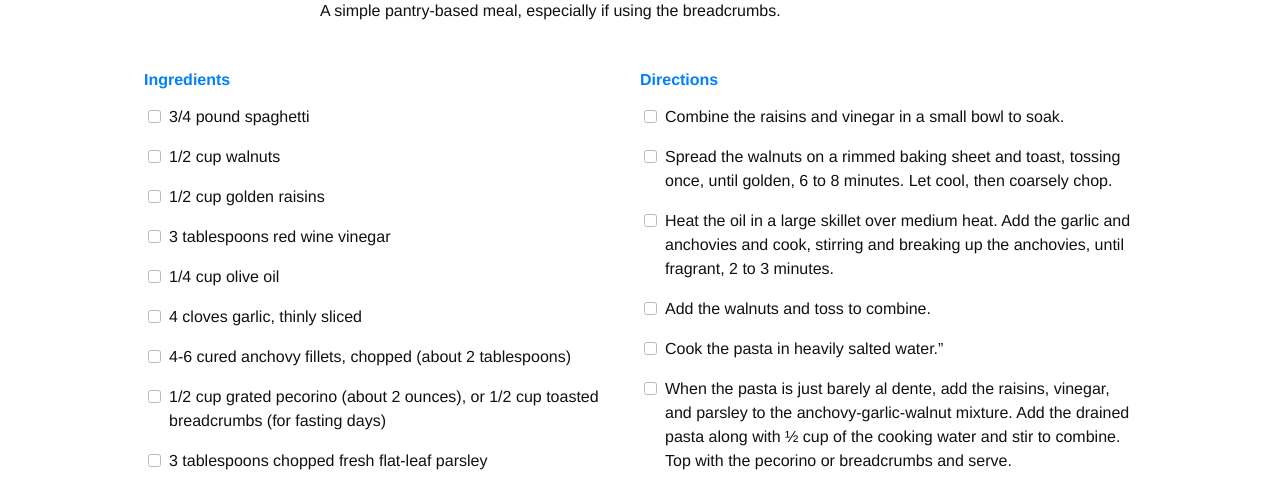
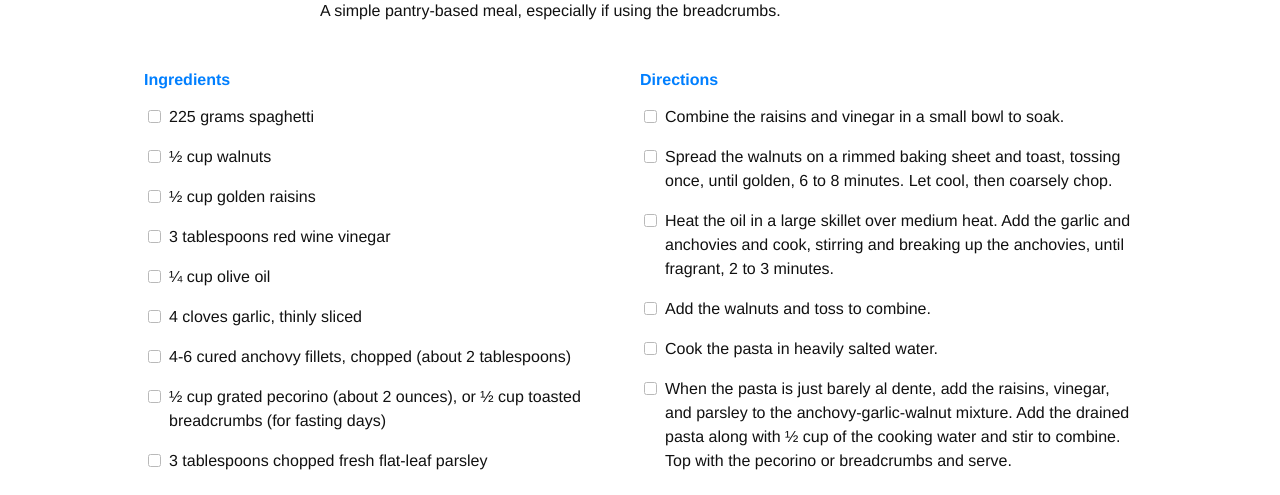
Before and after one commit to edinel/recipes, a Jekyll site: the page built from _recipes/AnchovyWalnutRaisin.md, in a window 1280 px wide. Shown: the part 1131-1626 px from the top of the page. Built offline with Jekyll 4.4.1, drawn with Linux system fonts in a browser that asks for light colours; nearby versions of some CDN libraries; some web fonts are replaced.

Commit message:
Using proper HTML elements and converting some things to grams.

```diff
--- a/_recipes/AnchovyWalnutRaisin.md
+++ b/_recipes/AnchovyWalnutRaisin.md
@@ -5,14 +5,14 @@ image: default.jpg
 tags: pasta, fish, pantry, main
 
 ingredients:
-- "3/4 pound spaghetti"
-- "1/2 cup walnuts"
-- "1/2 cup golden raisins"
+- "225 grams spaghetti"
+- "&frac12; cup walnuts"
+- "&frac12; cup golden raisins"
 - "3 tablespoons red wine vinegar"
-- "1/4 cup olive oil"
+- "&frac14; cup olive oil"
 - "4 cloves garlic, thinly sliced"
 - "4-6 cured anchovy fillets, chopped (about 2 tablespoons)"
-- "1/2 cup grated pecorino (about 2 ounces), or 1/2 cup toasted breadcrumbs (for fasting days)"
+- "&frac12; cup grated pecorino (about 2 ounces), or &frac12; cup toasted breadcrumbs (for fasting days)"
 - "3 tablespoons chopped fresh flat-leaf parsley"
 
 directions:
@@ -20,7 +20,7 @@ directions:
 - "Spread the walnuts on a rimmed baking sheet and toast, tossing once, until golden, 6 to 8 minutes. Let cool, then coarsely chop. "
 - "Heat the oil in a large skillet over medium heat. Add the garlic and anchovies and cook, stirring and breaking up the anchovies, until fragrant, 2 to 3 minutes. "
 - "Add the walnuts and toss to combine. "
-- Cook the pasta in heavily salted water."
+- "Cook the pasta in heavily salted water."
 - "When the pasta is just barely al dente, add the raisins, vinegar, and parsley to the anchovy-garlic-walnut mixture.  Add the drained pasta along with &frac12; cup of the cooking water and stir to combine.  Top with the pecorino or breadcrumbs and serve. "
 
 
```
